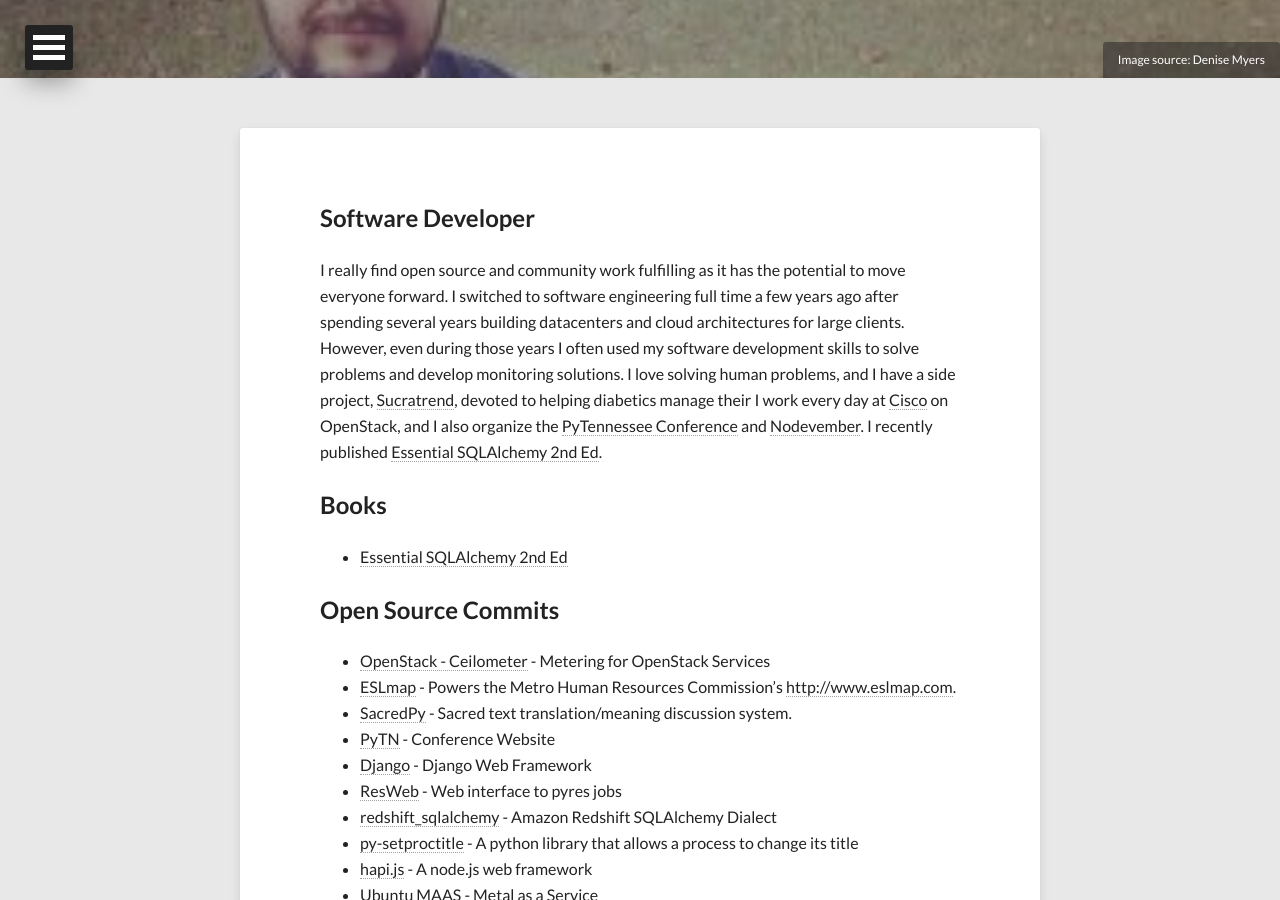
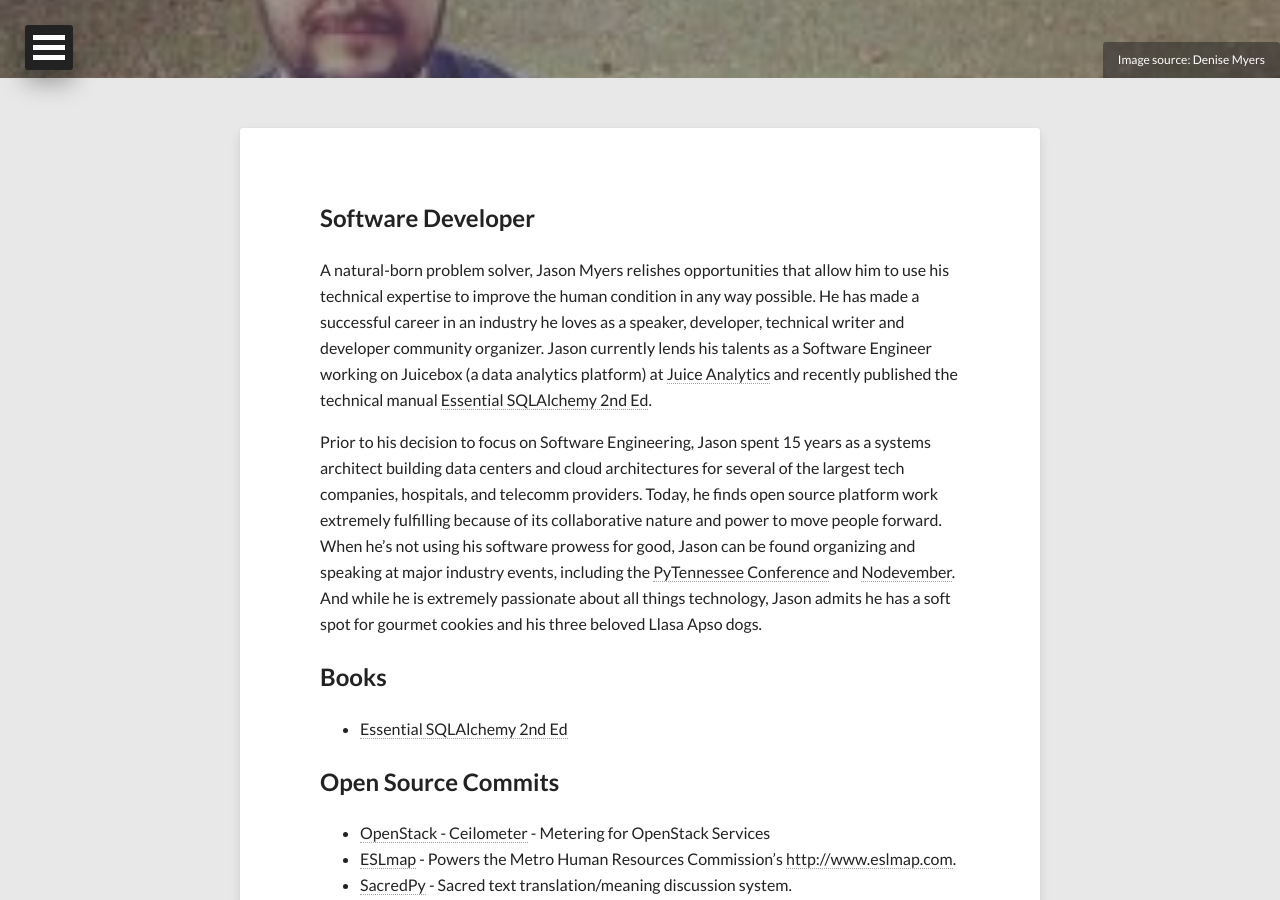
Before and after one commit to jasonamyers/jasonamyers.github.com, a Jekyll site: the page built from about.md, in a window 1280 px wide and 900 px high, scrolled down 362 px. Built offline with Jekyll 4.4.1, drawn with Linux system fonts in a browser that asks for light colours; nearby versions of some CDN libraries.

Commit message:
Updating about page
Signed-off-by: Jason Myers <jason@jasonamyers.com>

```diff
--- a/about.md
+++ b/about.md
@@ -10,17 +10,9 @@ share: true
 ---
 
 ## Software Developer
-I really find open source and
-community work fulfilling as it has the potential to move everyone forward.
-I switched to software engineering full time a few years ago after spending
-several years building datacenters and cloud architectures for large clients.
-However, even during those years I often used my software development skills to
-solve problems and develop monitoring solutions. I love solving human problems,
-and I have a side project, [Sucratrend](https://www.stratasan.com), devoted to helping diabetics manage their
-I work every day at [Cisco](http://www.cisco.com) on OpenStack, and
-I also organize the [PyTennessee Conference](http://www.pytennessee.org) and
-[Nodevember](http://www.nodevember.org). I recently published [Essential
-SQLAlchemy 2nd Ed](http://shop.oreilly.com/product/0636920035800.do).
+A natural-born problem solver, Jason Myers relishes opportunities that allow him to use his technical expertise to improve the human condition in any way possible. He has made a successful career in an industry he loves as a speaker, developer, technical writer and developer community organizer. Jason currently lends his talents as a Software Engineer working on Juicebox (a data analytics platform) at [Juice Analytics](http://www.juiceanalytics.com) and recently published the technical manual [Essential SQLAlchemy 2nd Ed](http://shop.oreilly.com/product/0636920035800.do).
+
+Prior to his decision to focus on Software Engineering, Jason spent 15 years as a systems architect building data centers and cloud architectures for several of the largest tech companies, hospitals, and telecomm providers. Today, he finds open source platform work extremely fulfilling because of its collaborative nature and power to move people forward.  When he’s not using his software prowess for good, Jason can be found organizing and speaking at major industry events, including the [PyTennessee Conference](http://www.pytennessee.org) and [Nodevember](http://www.nodevember.org).  And while he is extremely passionate about all things technology, Jason admits he has a soft spot for gourmet cookies and his three beloved Llasa Apso dogs.
 
 ## Books
 
```
